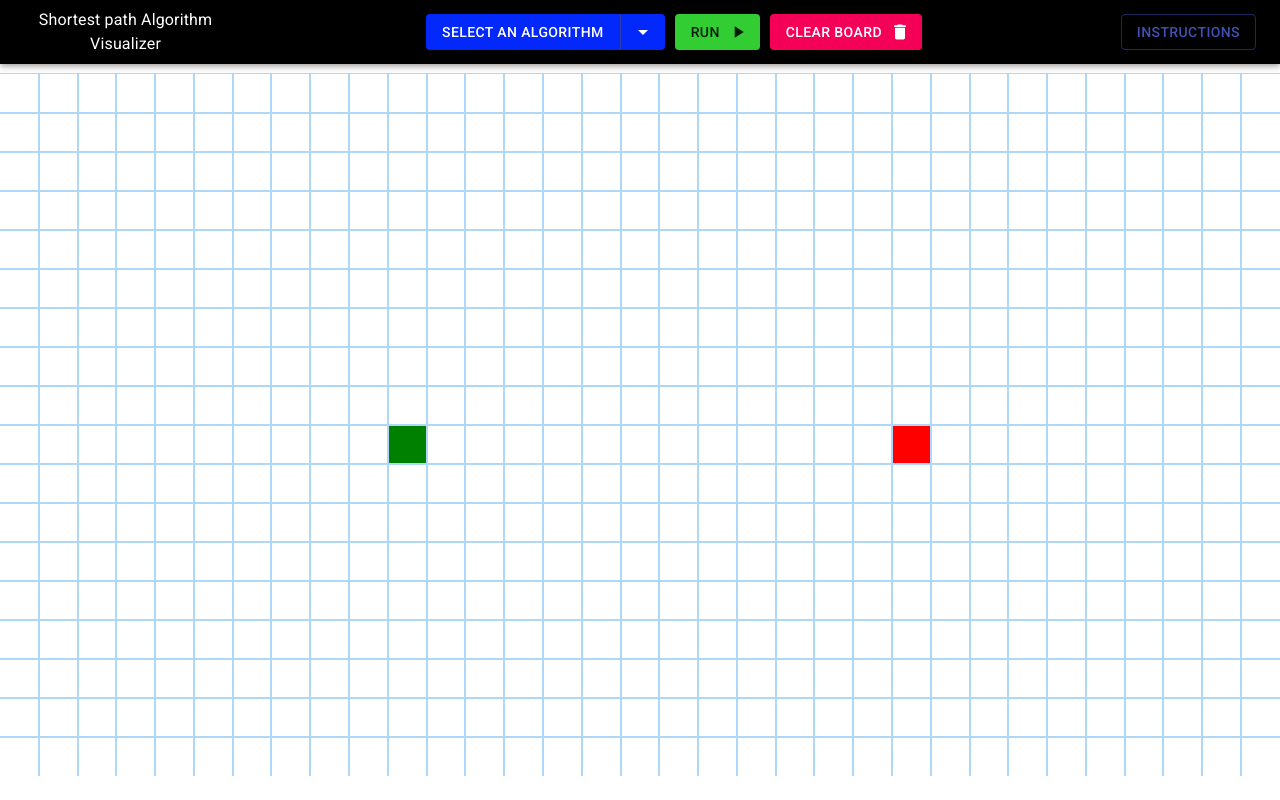
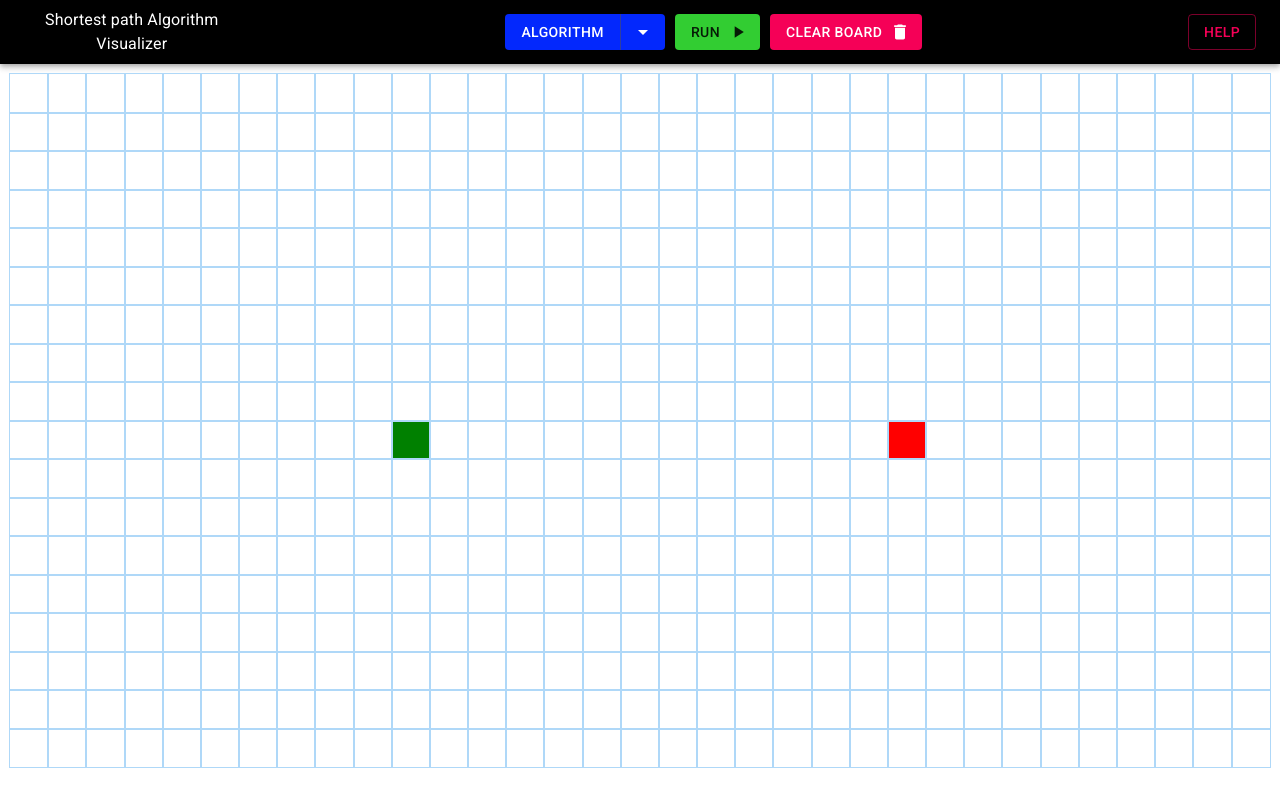
Before and after one commit to NikolaiDokken/Algorithm-Visualizer, a React (Create React App) app: page / in a window 1280 px wide. Built offline with nearby package versions, Linux system fonts and the light colour scheme.

Commit message:
grid is now inside screen for all sizes

```diff
--- a/src/Components/Navbar/DropDownButton.jsx
+++ b/src/Components/Navbar/DropDownButton.jsx
@@ -10,7 +10,7 @@ import Popper from "@material-ui/core/Popper";
 import MenuItem from "@material-ui/core/MenuItem";
 import MenuList from "@material-ui/core/MenuList";
 
-const options = ["Select an algorithm", "A*", "Dijkstra"];
+const options = ["Algorithm", "A*", "Dijkstra"];
 
 export default function DropDownButton(props) {
   const [open, setOpen] = React.useState(false);
--- a/src/Components/Navbar/Navbar.jsx
+++ b/src/Components/Navbar/Navbar.jsx
@@ -19,7 +19,8 @@ import DropDownButton from "./DropDownButton";
 
 const useStyles = makeStyles(theme => ({
   root: {
-    flexGrow: 1
+    flexGrow: 1,
+    padding: 0
   },
   menuButton: {
     marginRight: theme.spacing(2)
@@ -68,27 +69,29 @@ export default function Navbar(props) {
               endIcon={<PlayArrowIcon />}
               style={{ background: "limegreen", margin: "0 10px 0 10px" }}
               onClick={handleRun}
+              elevation={0}
+              disableElevation
             >
-              Run
+              {window.innerWidth >= 680 ? "Run" : null}
             </Button>
             <Button
               variant="contained"
               color="secondary"
               endIcon={<DeleteIcon />}
-              onClick={() => props.clearGrid()}
+              onClick={() => props.clearGrid(false)}
               disableElevation
               elevation={0}
             >
-              Clear Board
+              {window.innerWidth >= 680 ? "Clear Board" : null}
             </Button>
           </Grid>
           <div>
             <Button
               variant="outlined"
-              color="primary"
+              color="secondary"
               onClick={handleClickOpen}
             >
-              Instructions
+              Help
             </Button>
             <Dialog
               onClose={handleClose}
--- a/src/PathfinderVisualizer/PathfinderVisualizer.css
+++ b/src/PathfinderVisualizer/PathfinderVisualizer.css
@@ -1,5 +1,5 @@
 .grid {
-  margin: 10px 0 0;
+  margin: 10px 10px 3px 10px;
 }
 
 .grid-row {
@@ -7,4 +7,10 @@
   padding: 0;
   width: 100%;
   display: table;
+  -webkit-touch-callout: none; /* iOS Safari */
+  -webkit-user-select: none; /* Safari */
+  -khtml-user-select: none; /* Konqueror HTML */
+  -moz-user-select: none; /* Old versions of Firefox */
+  -ms-user-select: none; /* Internet Explorer/Edge */
+  user-select: none; /* Non-prefixed version, currently supported by Chrome, Opera and Firefox */
 }
--- a/src/PathfinderVisualizer/PathfinderVisualizer.jsx
+++ b/src/PathfinderVisualizer/PathfinderVisualizer.jsx
@@ -26,8 +26,8 @@ export default class PathfinderVisualizer extends Component {
     this.clearGrid = this.clearGrid.bind(this);
   }
 
-  clearGrid() {
-    const grid = getInitialGrid();
+  clearGrid(initialLoad) {
+    const grid = getInitialGrid(initialLoad);
     this.setState({ grid });
     setTimeout(() => {
       grid.map(row =>
@@ -49,7 +49,7 @@ export default class PathfinderVisualizer extends Component {
   }
 
   componentDidMount() {
-    this.clearGrid();
+    this.clearGrid(true);
   }
 
   handleMouseDown(row, col) {
@@ -163,23 +163,17 @@ export default class PathfinderVisualizer extends Component {
   }
 }
 
-const getInitialGrid = () => {
+const getInitialGrid = initalLoad => {
   const grid = [];
-  let amtCols = 0;
-  let amtRows = 0;
-  if (window.innerWidth >= window.innerHeight) {
-    amtCols = Math.floor(window.innerWidth / 38);
-    const squareWidth = Math.floor(window.innerWidth / amtCols);
-    amtRows = Math.floor((window.innerHeight - 80) / squareWidth);
-  } else {
-    amtRows = Math.floor((window.innerHeight - 80) / 47);
-    const squareHeight = Math.floor((window.innerHeight - 80) / amtRows);
-    amtCols = Math.floor(window.innerWidth / squareHeight);
+  let amtCols = Math.floor(window.innerWidth / 38);
+  const squareWidth = Math.floor(window.innerWidth / amtCols);
+  let amtRows = Math.floor((window.innerHeight - 80) / squareWidth);
+  if (initalLoad) {
+    START_NODE_COL = Math.floor(amtCols / 3) - 1;
+    START_NODE_ROW = Math.floor(amtRows / 2);
+    FINISH_NODE_COL = Math.floor((amtCols * 2) / 3) + 1;
+    FINISH_NODE_ROW = Math.floor(amtRows / 2);
   }
-  START_NODE_COL = Math.floor(amtCols / 3) - 1;
-  START_NODE_ROW = Math.floor(amtRows / 2);
-  FINISH_NODE_COL = Math.floor((amtCols * 2) / 3) + 1;
-  FINISH_NODE_ROW = Math.floor(amtRows / 2);
   for (let row = 0; row < amtRows; row++) {
     const currentRow = [];
     for (let col = 0; col < amtCols; col++) {
@@ -215,17 +209,10 @@ const getNewGridWithWallToggled = (grid, row, col) => {
 
 const getNewGridWithUpdatedStartFinish = currentGrid => {
   const newGrid = [];
-  let amtCols = 0;
-  let amtRows = 0;
-  if (window.innerWidth >= window.innerHeight) {
-    amtCols = Math.floor(window.innerWidth / 38);
-    const squareWidth = Math.floor(window.innerWidth / amtCols);
-    amtRows = Math.floor((window.innerHeight - 80) / squareWidth);
-  } else {
-    amtRows = Math.floor((window.innerHeight - 80) / 47);
-    const squareHeight = Math.floor((window.innerHeight - 80) / amtRows);
-    amtCols = Math.floor(window.innerWidth / squareHeight);
-  }
+  let amtCols = Math.floor(window.innerWidth / 38);
+  const squareWidth = Math.floor(window.innerWidth / amtCols);
+  let amtRows = Math.floor((window.innerHeight - 80) / squareWidth);
+
   for (let row = 0; row < amtRows; row++) {
     const currentRow = [];
     for (let col = 0; col < amtCols; col++) {
```
